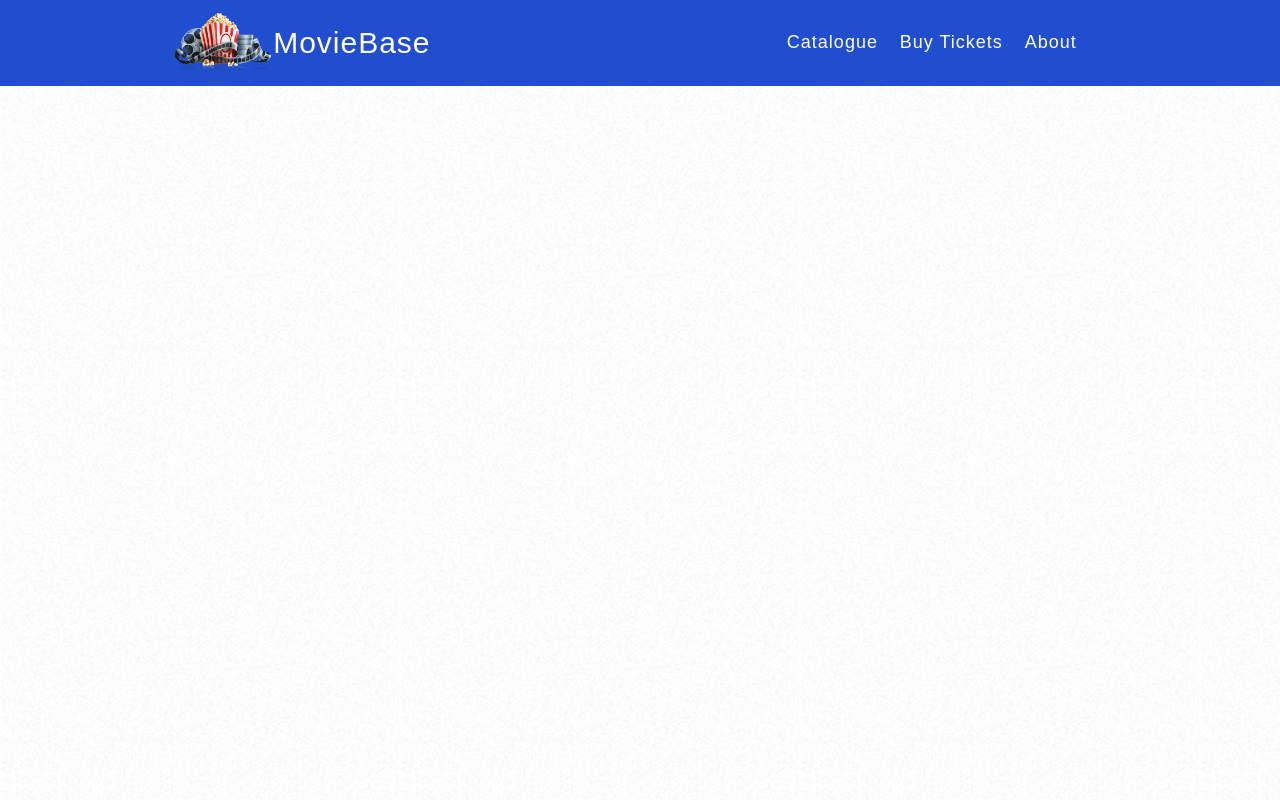
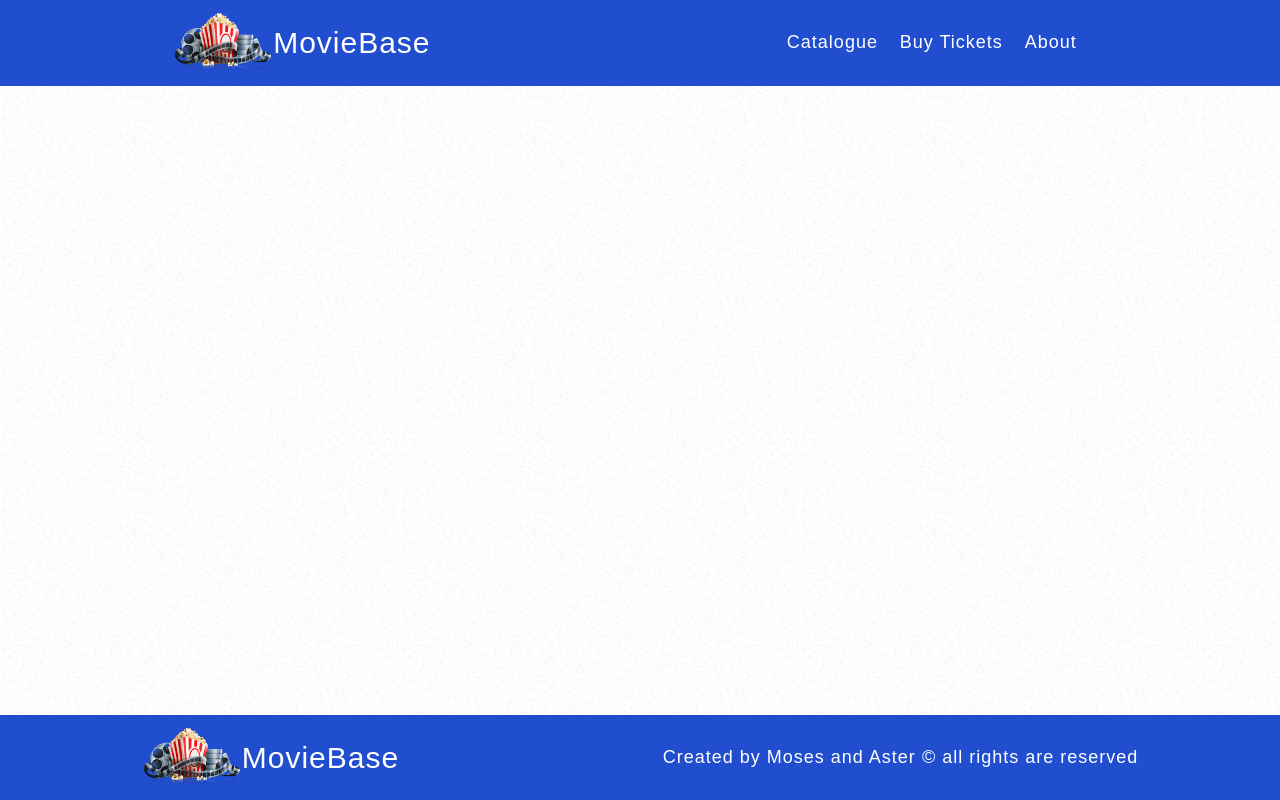
Before and after one commit to MosDevx/MovieApiProject, a website built with webpack: page src/index.html in a window 1280 px wide. Built offline with nearby package versions, Linux system fonts and the light colour scheme; a web font is replaced by a local one.

Commit message:
Add footers

```diff
--- a/src/index.html
+++ b/src/index.html
@@ -57,6 +57,14 @@
 
 
 		<footer>
+			<div class="footer">
+				<div class="logo-div">
+					<a href="#"><img class="movie-icon" src="/src/assets/logo-pop.png" alt=""/> </a>
+					<a href="#"><span>MovieBase</span></a>
+				</div>
+				<p>Created by Moses and Aster <span>&#169; all rights are reserved</span></p>
+			</div>
+
 
 		</footer>
 		<script src="" async defer></script>
--- a/src/style.css
+++ b/src/style.css
@@ -64,7 +64,6 @@ select {
 /*
   8. Avoid text overflows
 */
-p,
 h1,
 h2,
 h3,
@@ -73,6 +72,9 @@ h5,
 h6 {
   overflow-wrap: break-word;
   font-family: 'Metamorphous', cursive;
+}
+p {
+  overflow-wrap: break-word;
 }
 
 /*
@@ -116,3 +118,20 @@ a{
   color: white;
 
 }
+
+.footer {
+  display: flex;
+  justify-content: space-around;
+  align-items: center;
+  padding: 10px;
+font-weight: normal;}
+
+footer {
+  width: 100%;
+  position: fixed;
+  bottom: 0;
+  display: flex;
+  flex-direction: column;
+  background-color: #204ecf;
+  color: white;
+}
```
Also changed, not shown: dist/index.html, dist/main.js.
